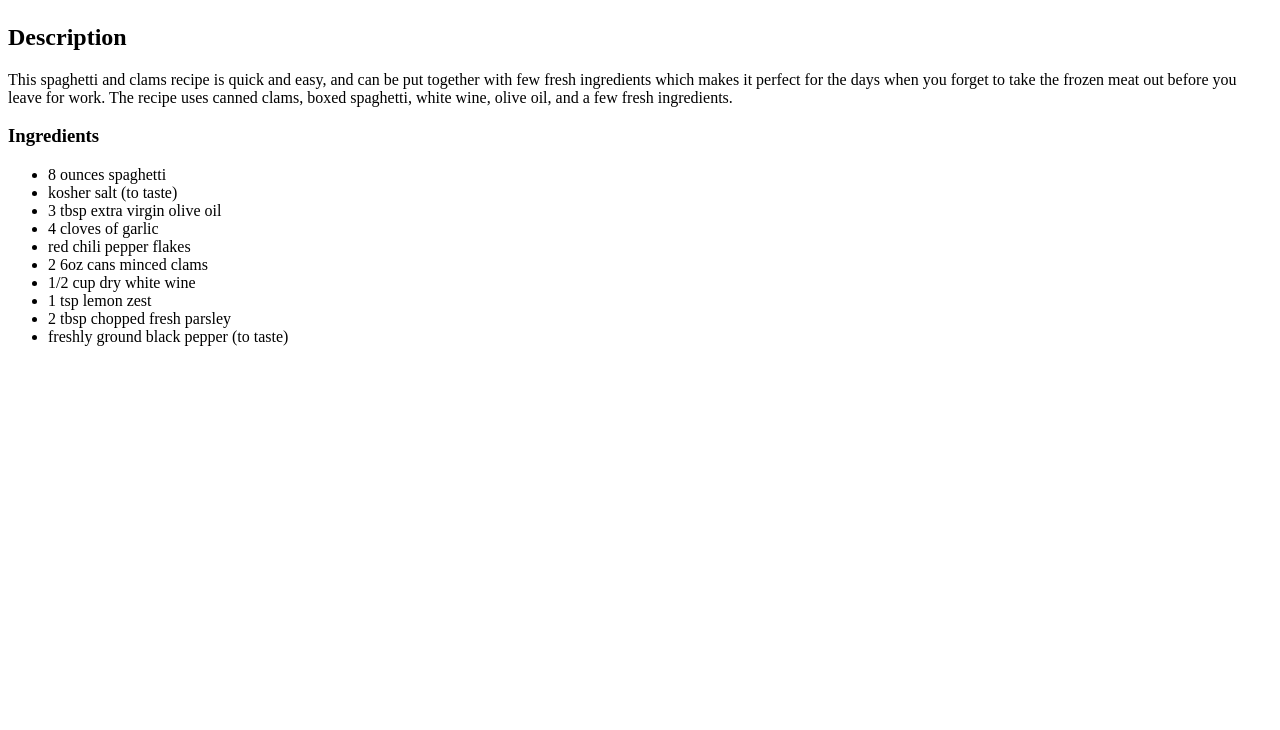
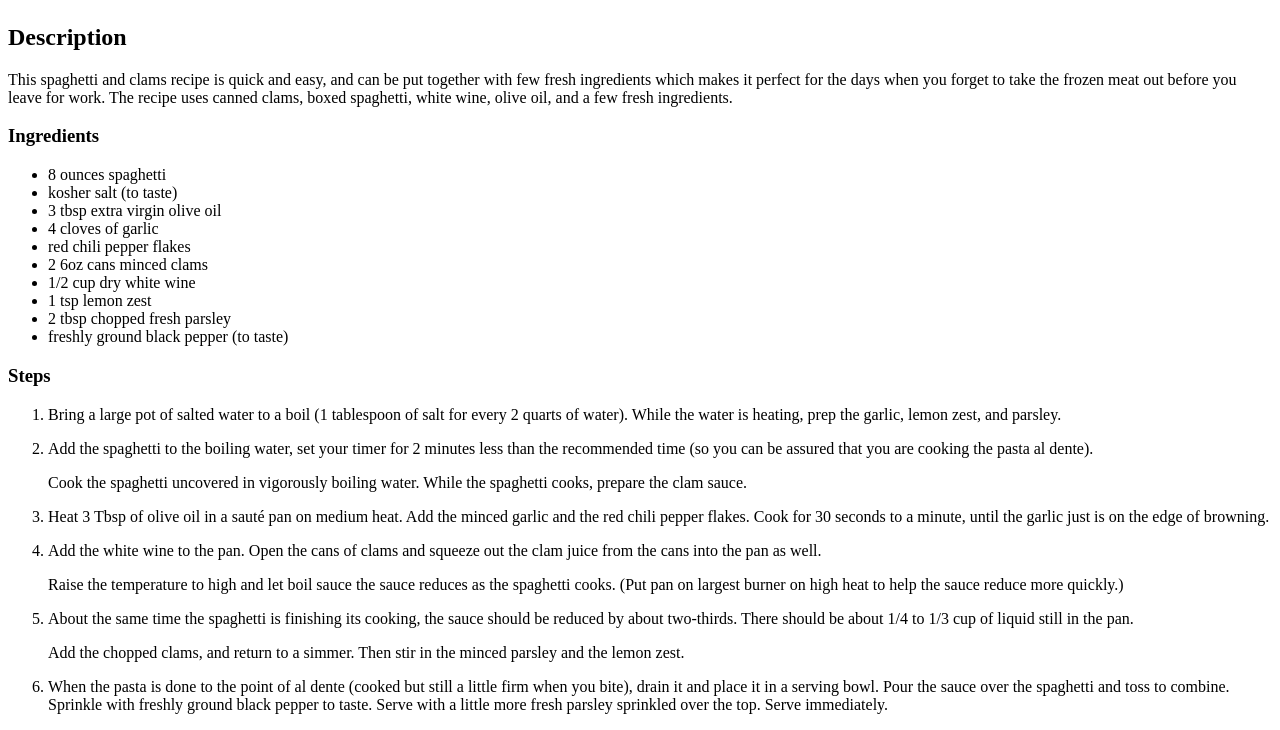
Before and after one commit to kylerogo/odin-recipes, a plain HTML site: page recipes/spaghetti.html in a window 1280 px wide. Shown: the part 723-1453 px from the top of the page. Before the commit the page ends 1085 px from the top, so only its background shows below. Drawn offline with Linux system fonts and the light colour scheme.

Commit message:
Added Steps to make each recipe on each page

```diff
--- a/recipes/spaghetti.html
+++ b/recipes/spaghetti.html
@@ -28,5 +28,23 @@
         <li>2 tbsp chopped fresh parsley</li>
         <li>freshly ground black pepper (to taste)</li>
     </ul>
+    <p></p>
+    <h3>Steps</h3>
+    <ol>
+        <li>Bring a large pot of salted water to a boil (1 tablespoon of salt for every 2 quarts of water). While the water is heating, prep the garlic, lemon zest, and parsley.</li>
+        <p></p>
+        <li>Add the spaghetti to the boiling water, set your timer for 2 minutes less than the recommended time (so you can be assured that you are cooking the pasta al dente).
+            <p>Cook the spaghetti uncovered in vigorously boiling water. While the spaghetti cooks, prepare the clam sauce.</p></li>
+
+        <li>Heat 3 Tbsp of olive oil in a sauté pan on medium heat. Add the minced garlic and the red chili pepper flakes. Cook for 30 seconds to a minute, until the garlic just is on the edge of browning.</li>
+        <p></p>
+        <li>Add the white wine to the pan. Open the cans of clams and squeeze out the clam juice from the cans into the pan as well.
+            <p>Raise the temperature to high and let boil sauce the sauce reduces as the spaghetti cooks. (Put pan on largest burner on high heat to help the sauce reduce more quickly.)</p></li>
+
+        <li>About the same time the spaghetti is finishing its cooking, the sauce should be reduced by about two-thirds. There should be about 1/4 to 1/3 cup of liquid still in the pan.
+            <p>Add the chopped clams, and return to a simmer. Then stir in the minced parsley and the lemon zest.</p></li>
+
+        <li>When the pasta is done to the point of al dente (cooked but still a little firm when you bite), drain it and place it in a serving bowl. Pour the sauce over the spaghetti and toss to combine. Sprinkle with freshly ground black pepper to taste. Serve with a little more fresh parsley sprinkled over the top. Serve immediately.</li>
+    </ol>
 </body>
 </html>
```
Also changed, not shown: recipes/bec.html (+13 -0 lines), recipes/burrito.html (+13 -0 lines).
